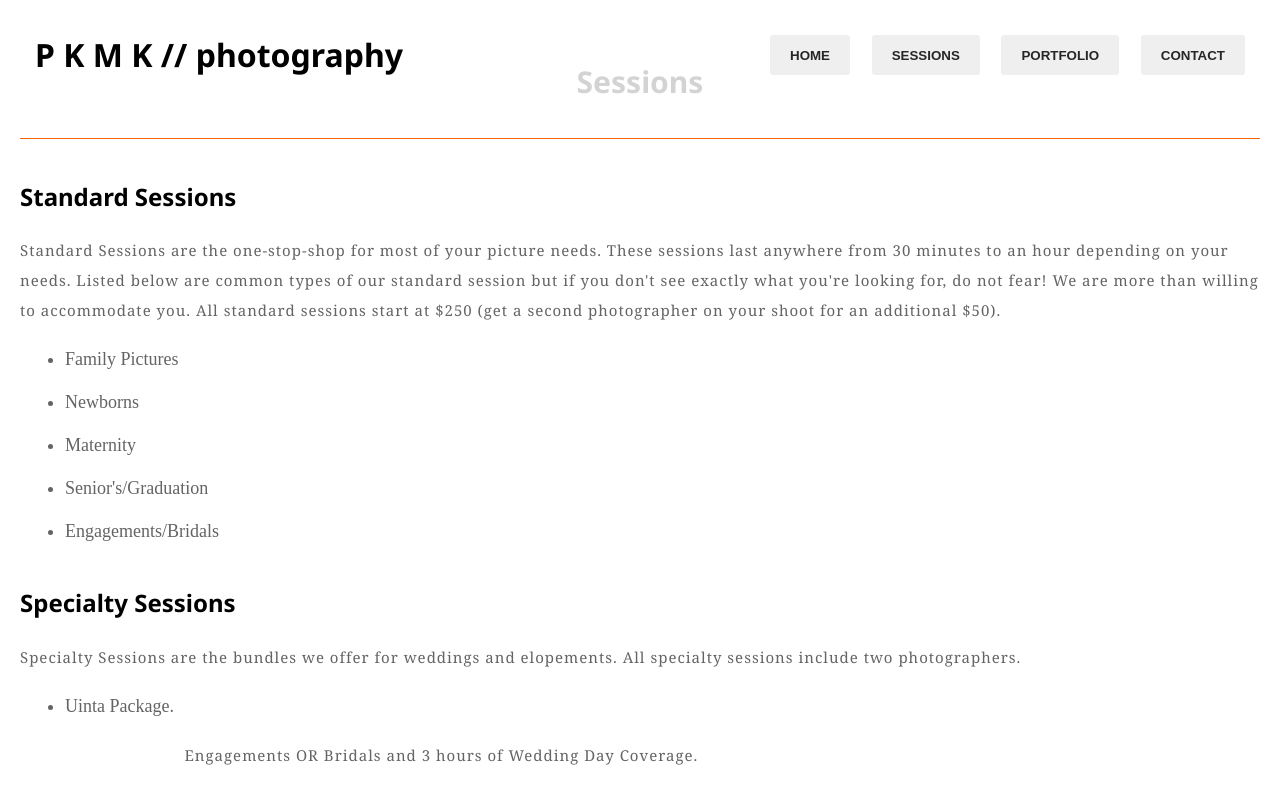
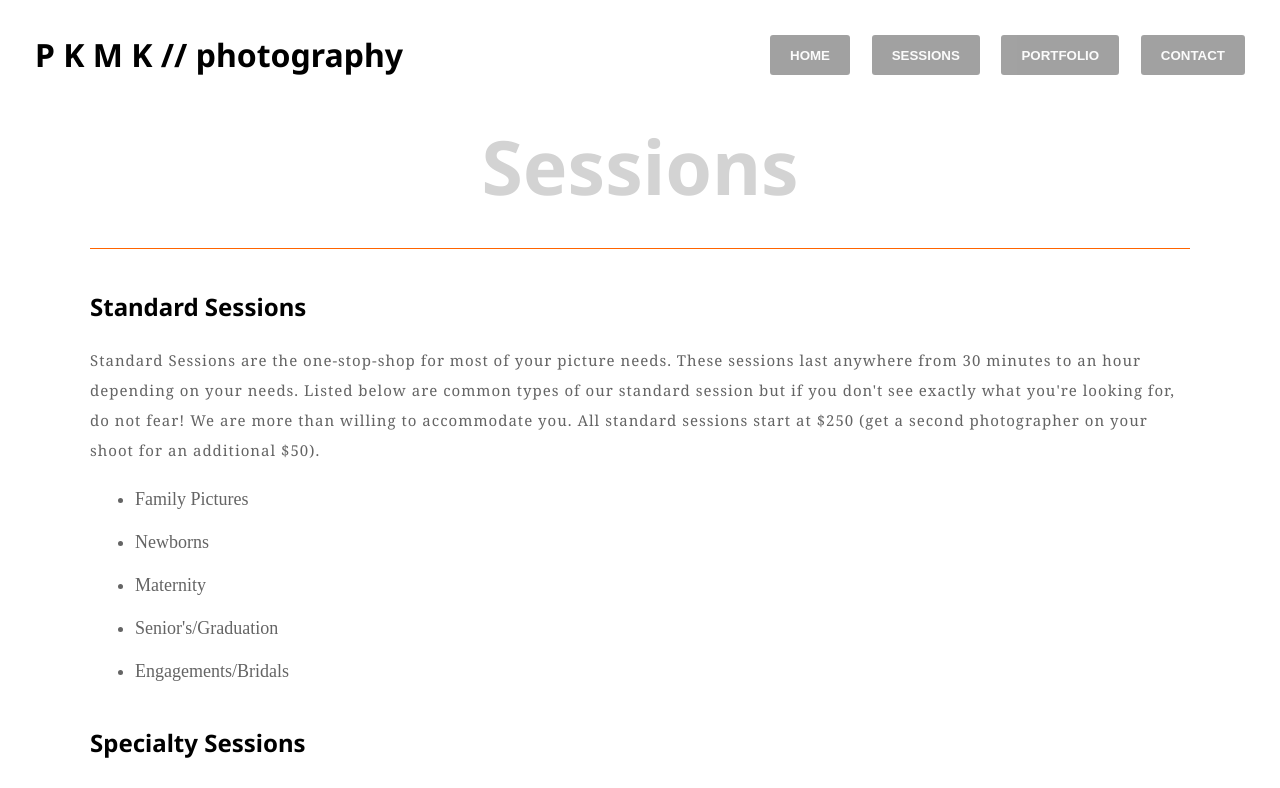
Before and after one commit to PKMK-photography/pkmk-photography, a React (Create React App) app: page /services in a window 1280 px wide. Shown: the top 788 px of the page. Built offline with nearby package versions, Linux system fonts and the light colour scheme.

Commit message:
adjusted buttons to be a different theme when on non-home pages

```diff
--- a/src/Components/Header/Header.css
+++ b/src/Components/Header/Header.css
@@ -138,13 +138,23 @@
         border: none;
         border-radius: 3px;
         font-weight: bold;
-        color: #262626;
-        transition: 500ms;
+        /* color: #262626; */
+        transition: 300ms;
         cursor: pointer;
     }
 
-    .desktop-menu button:hover {
+    .light-theme:hover {
         opacity: .7;
+    }
+
+    .dark-theme {
+        background: #646464;
+        color: #fafafa;
+        opacity: .6
+    }
+
+    .dark-theme:hover {
+        opacity: 1;
     }
 }
 
--- a/src/Components/Header/Header.js
+++ b/src/Components/Header/Header.js
@@ -1,5 +1,5 @@
 import React, {useState} from 'react';
-import {Link} from 'react-router-dom';
+import {Link, withRouter} from 'react-router-dom';
 import menuIcon from '../../assets/icons/menu.svg';
 import closeIcon from '../../assets/icons/x.svg';
 import './Header.css';
@@ -20,20 +20,20 @@ const Header = props => {
             </nav>
             <nav className='desktop-menu'>
                 <Link to='/'>
-                    <button>HOME</button>
+                    <button className={props.location.pathname !== '/' ? 'dark-theme' : 'light-theme'}>HOME</button>
                 </Link>
                 <Link to='/services'>
-                    <button>SESSIONS</button>
+                    <button className={props.location.pathname !== '/' ? 'dark-theme' : 'light-theme'}>SESSIONS</button>
                 </Link>
                 <Link to='/project-gallery'>
-                    <button>PORTFOLIO</button>
+                    <button className={props.location.pathname !== '/' ? 'dark-theme' : 'light-theme'}>PORTFOLIO</button>
                 </Link>
                 <Link to='/contact'>
-                    <button>CONTACT</button>
+                    <button className={props.location.pathname !== '/' ? 'dark-theme' : 'light-theme'}>CONTACT</button>
                 </Link>
             </nav>
         </header>
     )
 }
 
-export default Header;
+export default withRouter(Header);
--- a/src/Components/Sessions/Sessions.css
+++ b/src/Components/Sessions/Sessions.css
@@ -1,6 +1,6 @@
 .sessions {
     box-sizing: border-box;
-    padding: 40px 20px;
+    padding: 100px 20px;
 }
 
 .session-heading {
@@ -37,3 +37,19 @@
     width: 90%;
     margin-left: 10%;
 }
+
+@media(min-width: 601px){
+    .sessions {
+        padding: 100px 65px;
+    }
+}
+
+@media(min-width: 641px){
+    .sessions {
+        padding: 100px 90px;
+    }
+
+    .session-heading {
+        font-size: 75px;
+    }
+}
```
